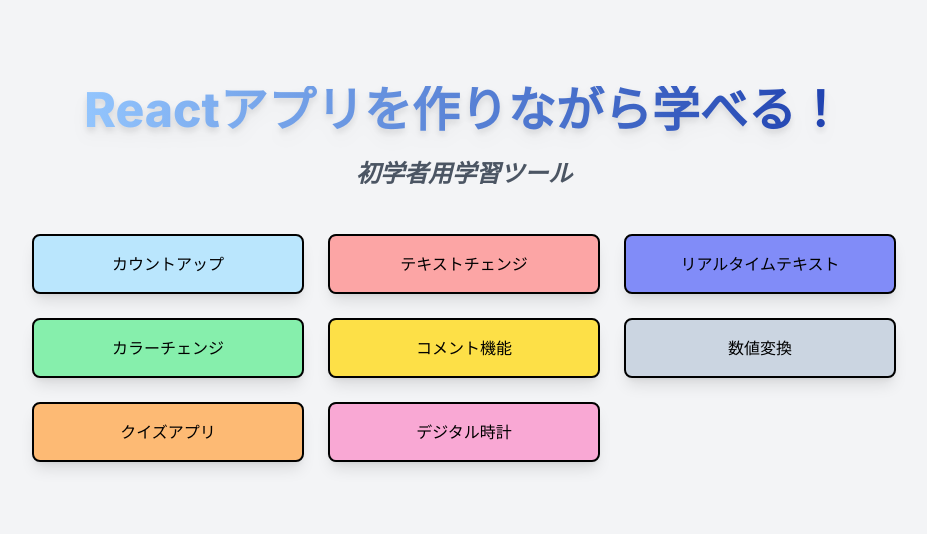
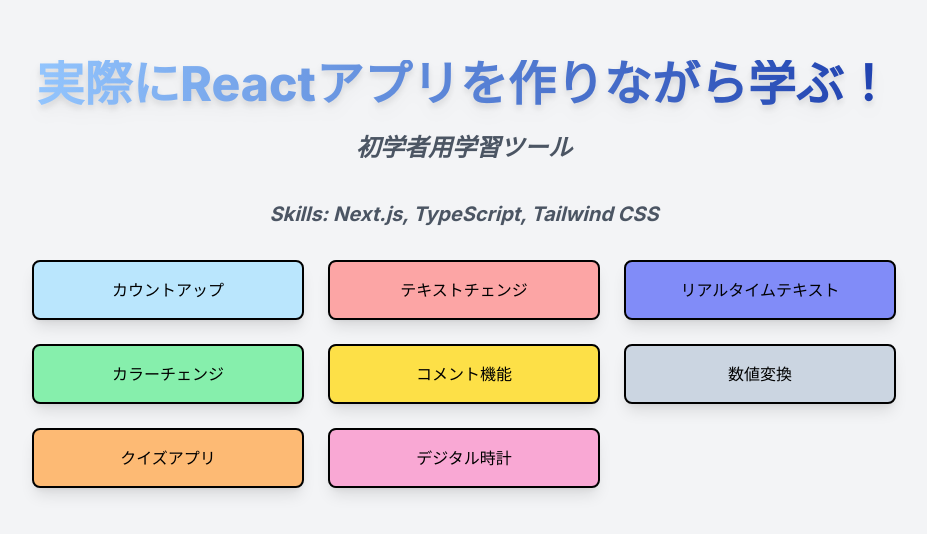
Before and after one commit to Kroro1208/beginners-projects, a Next.js app: page / in a window 1280 px wide. Shown: the part 126-660 px from the top of the page, without its empty margins (176-1103 px from the left). Built offline with nearby package versions, Linux system fonts and the light colour scheme.

Commit message:
レイアウト変更

```diff
--- a/app/(main)/digital-clock/page.tsx
+++ b/app/(main)/digital-clock/page.tsx
@@ -4,7 +4,6 @@ import { DigitalClockHook } from "./customHook";
 
 const DigitalClock = () => {
     const { currentTime } = DigitalClockHook();
-
 
     return (
         <div className="flex items-center justify-center h-screen bg-slate-300">
--- a/app/page.tsx
+++ b/app/page.tsx
@@ -4,11 +4,14 @@ export default function Home() {
   return (
     <div className="flex flex-col gap-6 justify-center items-center min-h-screen bg-gray-100">
       <h1 className="text-5xl font-extrabold bg-clip-text text-transparent bg-gradient-to-r from-blue-300 to-blue-800 drop-shadow-lg">
-        Reactアプリを作りながら学べる！
+        実際にReactアプリを作りながら学ぶ！
       </h1>
-      <h2 className="text-2xl font-bold text-gray-600 mb-5 italic">
+      <h2 className="text-2xl font-bold text-gray-600 mb-3 italic">
         初学者用学習ツール
       </h2>
+      <p className="text-xl font-bold text-gray-600 mb-2 italic">
+        Skills: Next.js, TypeScript, Tailwind CSS
+      </p>
       <div className="grid grid-cols-1 sm:grid-cols-2 lg:grid-cols-3 gap-6 w-full max-w-4xl px-4">
         <Link href="/count-updown">
           <div className="border-2 border-black rounded-lg bg-sky-200 hover:bg-sky-300
```
